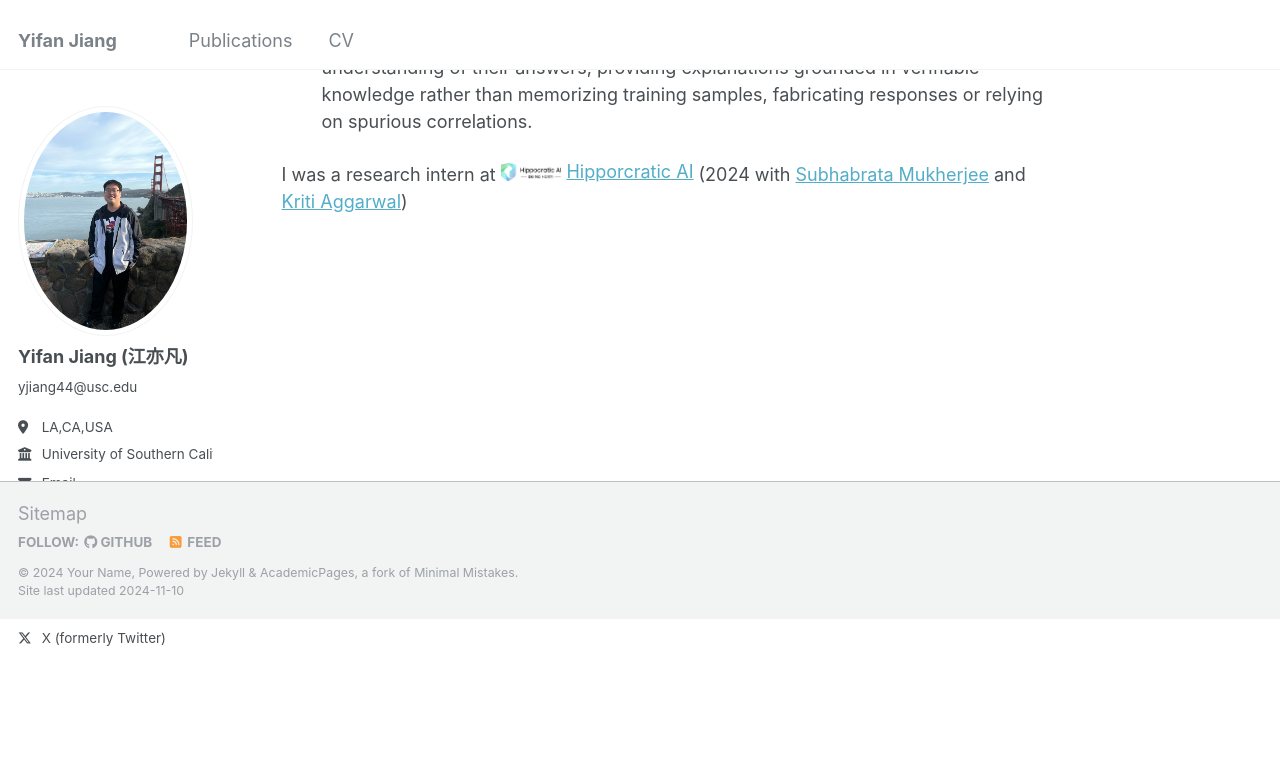
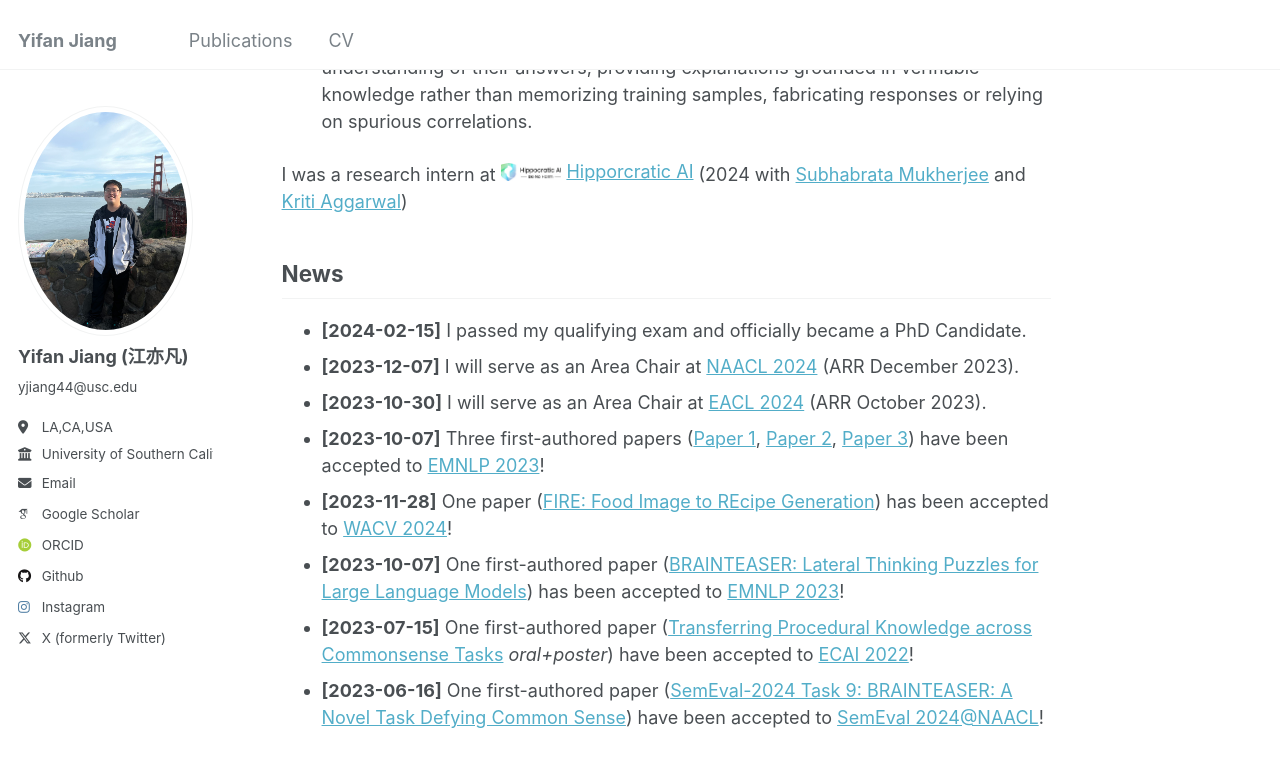
Before and after one commit to yifanJIANG-921/yifanJIANG-921.github.io, a Jekyll site: the page built from _pages/about.md, in a window 1280 px wide and 900 px high, scrolled down 809 px. Shown: the top 767 px of the window. Built offline with Jekyll 4.4.1, drawn with Linux system fonts in a browser that asks for light colours; some web fonts are replaced.

Commit message:
Update about.md

```diff
--- a/_pages/about.md
+++ b/_pages/about.md
@@ -17,3 +17,16 @@ My primary research objective is to enhance the reasoning capabilities of AI sys
 - **How can we evaluate that models truly understand the answer, rather than getting it through hallucination?**: Whether models can demonstrate a robust and faithful understanding of their answers, providing explanations grounded in verifiable knowledge rather than memorizing training samples, fabricating responses or relying on spurious correlations.
 
 I was a research intern at <a href="https://www.hippocraticai.com/" style="display: inline-flex; align-items: center;"><img src="../assets/main-hippocratic-logo-full-color.png" alt="Hippocratic AI Logo" style="height: 1em; margin-right: 0.3em;">Hipporcratic AI</a> (2024 with [Subhabrata Mukherjee](https://subhomukherjee.com/) and [Kriti Aggarwal](https://www.linkedin.com/in/kriti-agg/))
+
+
+
+## News
+
+- **[2024-02-15]** I passed my qualifying exam and officially became a PhD Candidate.
+- **[2023-12-07]** I will serve as an Area Chair at [NAACL 2024](https://naacl.org/) (ARR December 2023).
+- **[2023-10-30]** I will serve as an Area Chair at [EACL 2024](https://2024.eacl.org/) (ARR October 2023).
+- **[2023-10-07]** Three first-authored papers ([Paper 1](#), [Paper 2](#), [Paper 3](#)) have been accepted to [EMNLP 2023](https://2023.emnlp.org/)!
+- **[2023-11-28]** One paper ([FIRE: Food Image to REcipe Generation](https://openaccess.thecvf.com/content/WACV2024/html/Chhikara_FIRE_Food_Image_to_REcipe_Generation_WACV_2024_paper.html)) has been accepted to [WACV 2024](https://wacv2024.thecvf.com/)!
+- **[2023-10-07]** One first-authored paper ([BRAINTEASER: Lateral Thinking Puzzles for Large Language Models](https://arxiv.org/abs/2310.05057)) has been accepted to [EMNLP 2023](https://2023.emnlp.org/)!
+- **[2023-07-15]** One first-authored paper ([Transferring Procedural Knowledge across Commonsense Tasks](https://arxiv.org/abs/2304.13867) _oral+poster_) have been accepted to [ECAI 2022](https://ecai2023.eu/ECAI2023)!
+- **[2023-06-16]** One first-authored paper ([SemEval-2024 Task 9: BRAINTEASER: A Novel Task Defying Common Sense](https://arxiv.org/abs/2404.16068)) have been accepted to [SemEval 2024@NAACL](https://semeval.github.io/SemEval2024/cft)!
```
